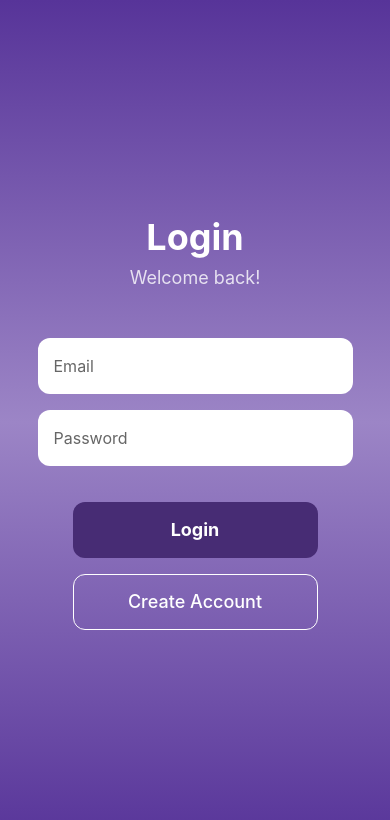
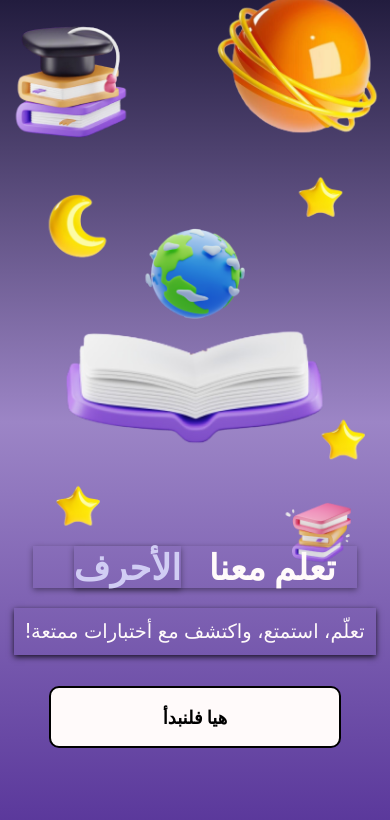
Before and after one commit to 3bdop/HuroofAI, a React Native app in the folder frontend/: screen / in a window 390 px wide. Shown: the top 820 px of the page. Built offline with nearby package versions, Linux system fonts and the light colour scheme; what expo-av would draw is missing.

Commit message:
fix: update initial route to Home and change navigation target in Home screen

```diff
--- a/frontend/src/navigation/RootNav.js
+++ b/frontend/src/navigation/RootNav.js
@@ -13,7 +13,7 @@ const RootNav = () => {
     return (
         <NavigationContainer>
 
-            <Stack.Navigator initialRouteName="Login" screenOptions={{ headerShown: false }}>
+            <Stack.Navigator initialRouteName="Home" screenOptions={{ headerShown: false }}>
                 <Stack.Screen name='Login' component={Login} />
                 <Stack.Screen name='Home' component={Home} />
                 <Stack.Screen name='Letter' component={Letter} />
--- a/frontend/src/screens/Home.js
+++ b/frontend/src/screens/Home.js
@@ -70,7 +70,7 @@ const Home = ({ navigation }) => {
                     containerStyle={{
                         width: ScreenWidth * 0.75,
                     }}
-                    onPress={() => [navigation.navigate("Letter"),
+                    onPress={() => [navigation.navigate("Login"),
                     Haptics.impactAsync(Haptics.ImpactFeedbackStyle.Medium
                     )]}
                 />
```
